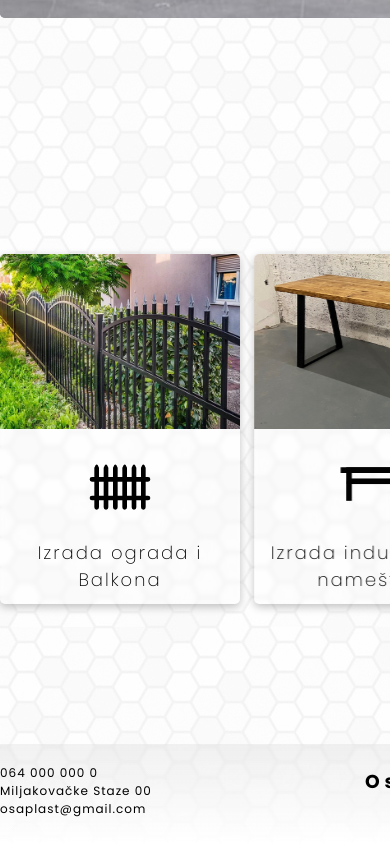
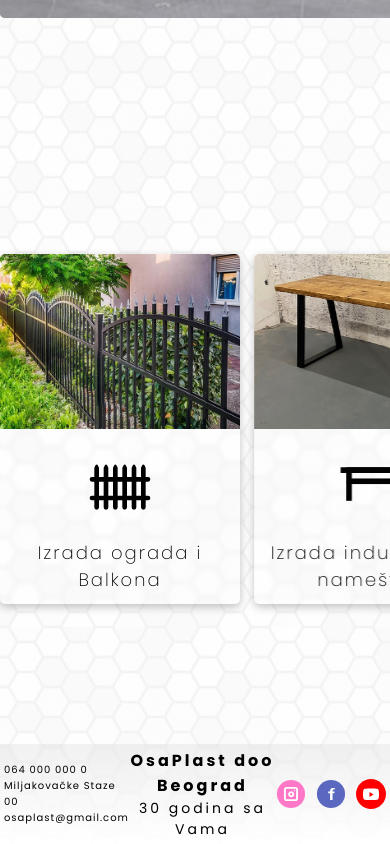
Before and after one commit to jovan-stojkovic/animation-practice, a React (Vite) app: page / in a window 390 px wide. Shown: the part 1293-2137 px from the top of the page. Built offline with nearby package versions, Linux system fonts and the light colour scheme.

Commit message:
mobile header/footer done

```diff
--- a/src/Components/Footer.jsx
+++ b/src/Components/Footer.jsx
@@ -34,7 +34,7 @@ const Footer = () => {
         </div>
         <div className="center">
           <h3>OsaPlast doo Beograd</h3>
-          <p>25 godina sa Vama</p>
+          <p>30 godina sa Vama</p>
         </div>
         <div className="right">
           <Link target="_blank" to="https://www.instagram.com/"></Link>
--- a/src/Styles/HeaderFooter.scss
+++ b/src/Styles/HeaderFooter.scss
@@ -275,7 +275,10 @@ footer {
     justify-content: space-between;
 
     .left {
-      height: 60px;
+      height: 100%;
+      display: flex;
+      flex-direction: column;
+      justify-content: center;
 
       p {
         font-size: 12px;
@@ -323,3 +326,49 @@ footer {
     }
   }
 }
+
+@media only screen and (max-width: 768px) {
+  footer {
+    .footer-cont {
+      width: 98%;
+      height: 100%;
+      margin: 0 auto;
+      display: flex;
+      align-items: center;
+      justify-content: space-between;
+
+      .left {
+        p {
+          font-size: 10px;
+        }
+      }
+
+      .center {
+        letter-spacing: 3px;
+
+        h3 {
+          font-size: 16px;
+        }
+
+        p {
+          font-size: 14px;
+        }
+      }
+
+      .right {
+        display: flex;
+        align-items: center;
+        justify-content: end;
+        gap: 10px;
+
+        a {
+          height: 30px;
+          width: 30px;
+          filter: grayscale(0);
+          transition: 0.5s;
+          cursor: pointer;
+        }
+      }
+    }
+  }
+}
```
